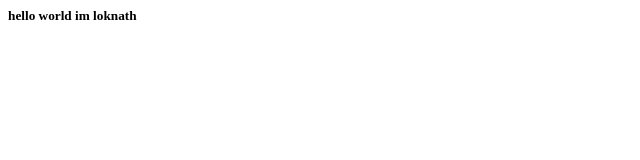
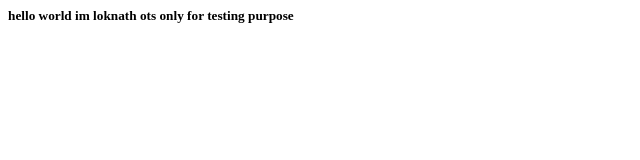
Before and after one commit to lok435/html, a plain HTML site: page index.html in a window 1280 px wide. Shown: the whole page, without its empty margins (0-640 px from the left). Drawn offline with Linux system fonts and the light colour scheme.

Commit message:
modifing the header the information

```diff
--- a/index.html
+++ b/index.html
@@ -2,6 +2,6 @@
   <head>
     </head>
   <body>
-    <h5>hello world im loknath</h5>
+    <h5>hello world im loknath ots only for testing purpose</h5>
     </body>
   </html>
```
Also changed, not shown: 1 other file.
